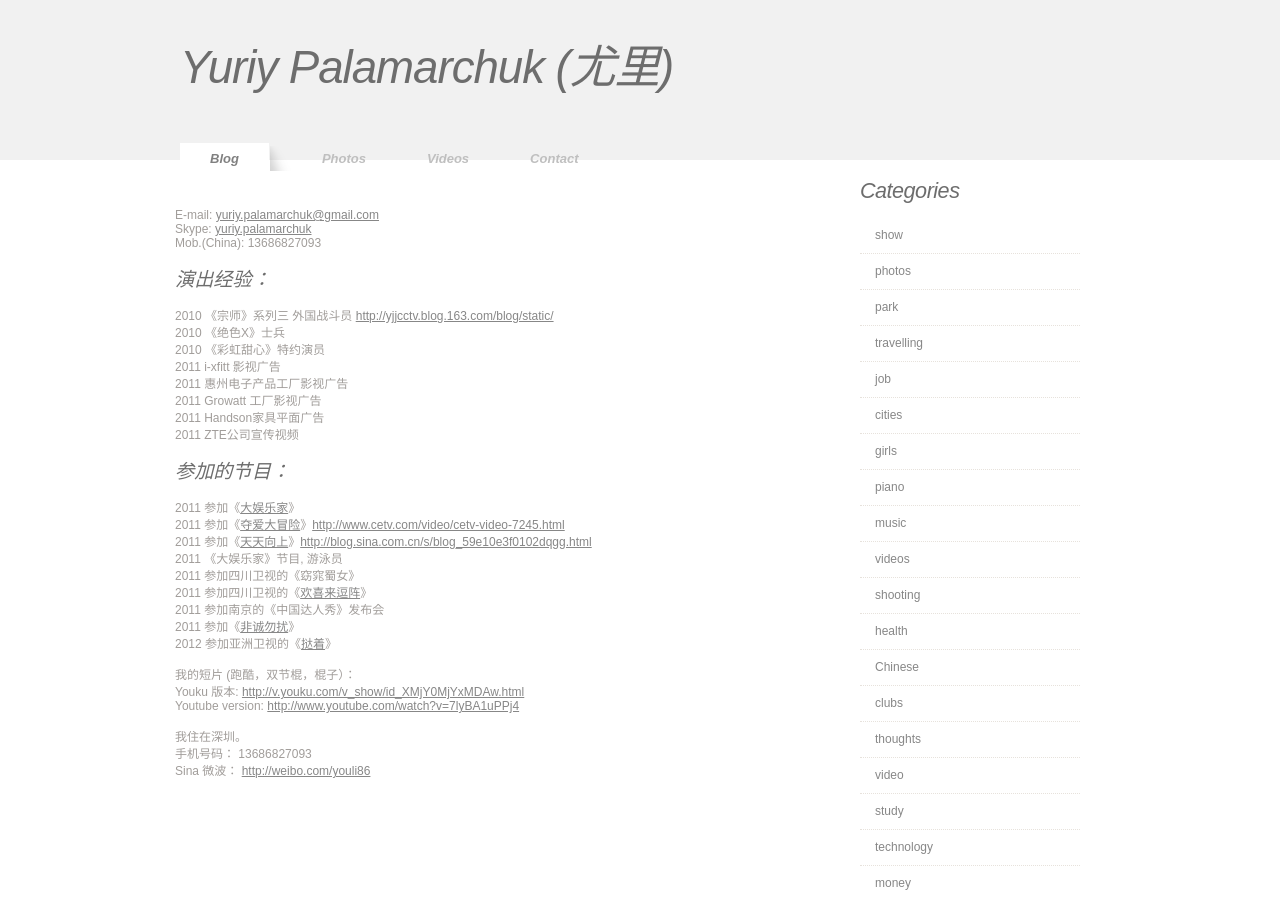
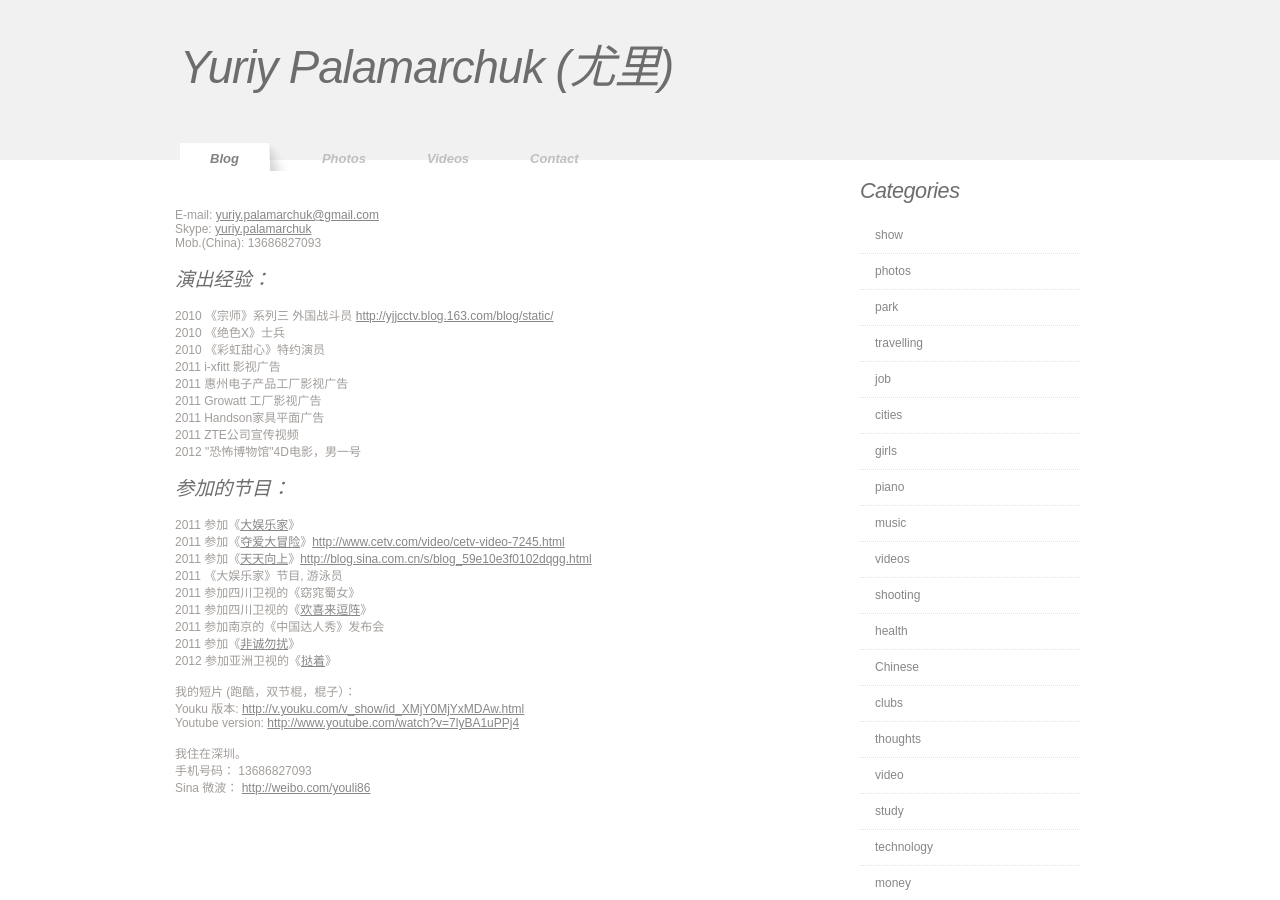
Before and after one commit to iurii/iurii.github.com, a Jekyll site: the page built from about.html, in a window 1280 px wide and 900 px high. Built offline with Jekyll 4.4.1, drawn with Linux system fonts in a browser that asks for light colours; comment, search, counter and statistics services are not loaded.

Commit message:
Update about.html

```diff
--- a/about.html
+++ b/about.html
@@ -20,6 +20,7 @@ Mob.(China): 13686827093<br />
 2011 Growatt 工厂影视广告<br />
 2011 Handson家具平面广告<br />
 2011 ZTE公司宣传视频<br />
+2012 "恐怖博物馆"4D电影，男一号<br />
 <br />
 
 <h3>参加的节目：</h3><br />
```
